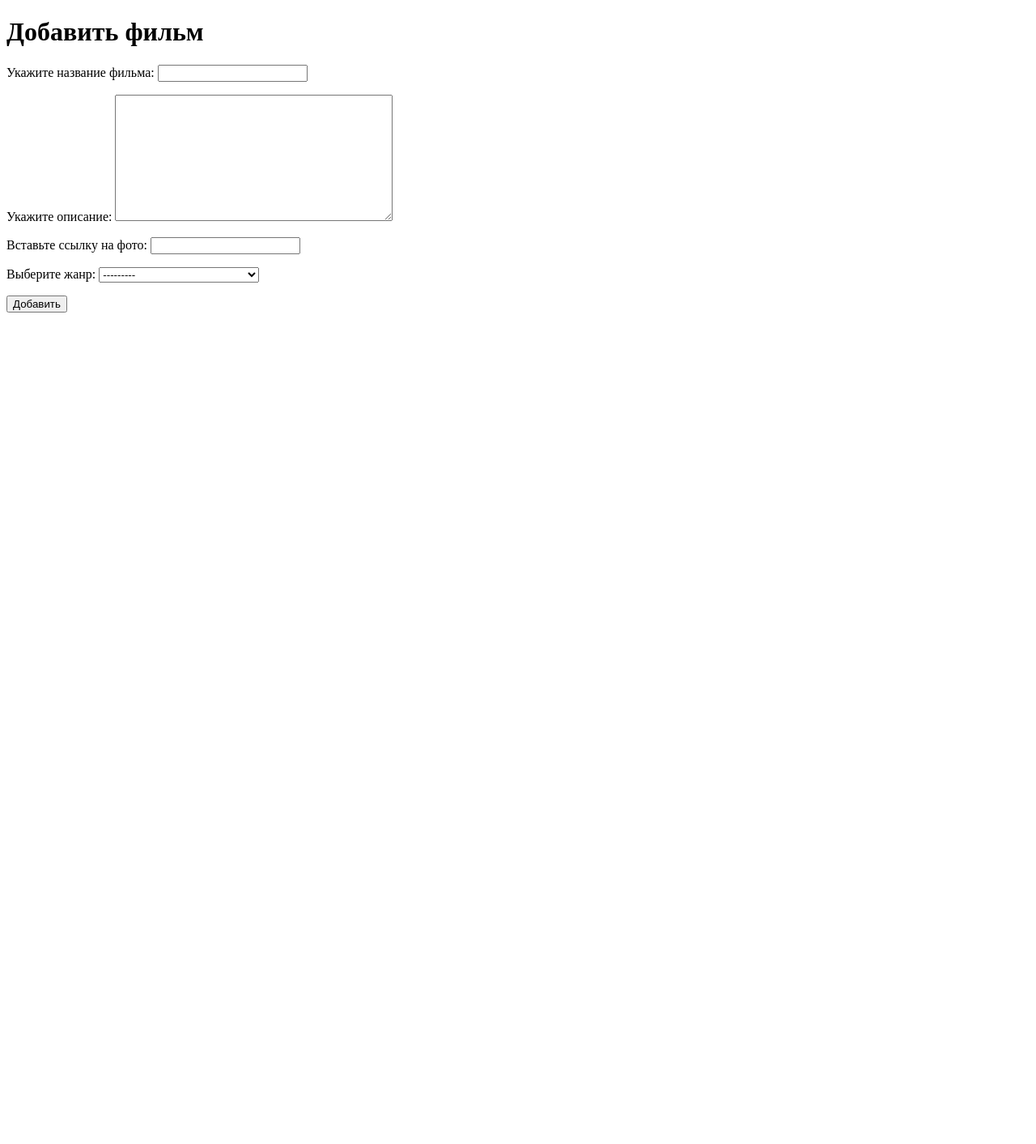
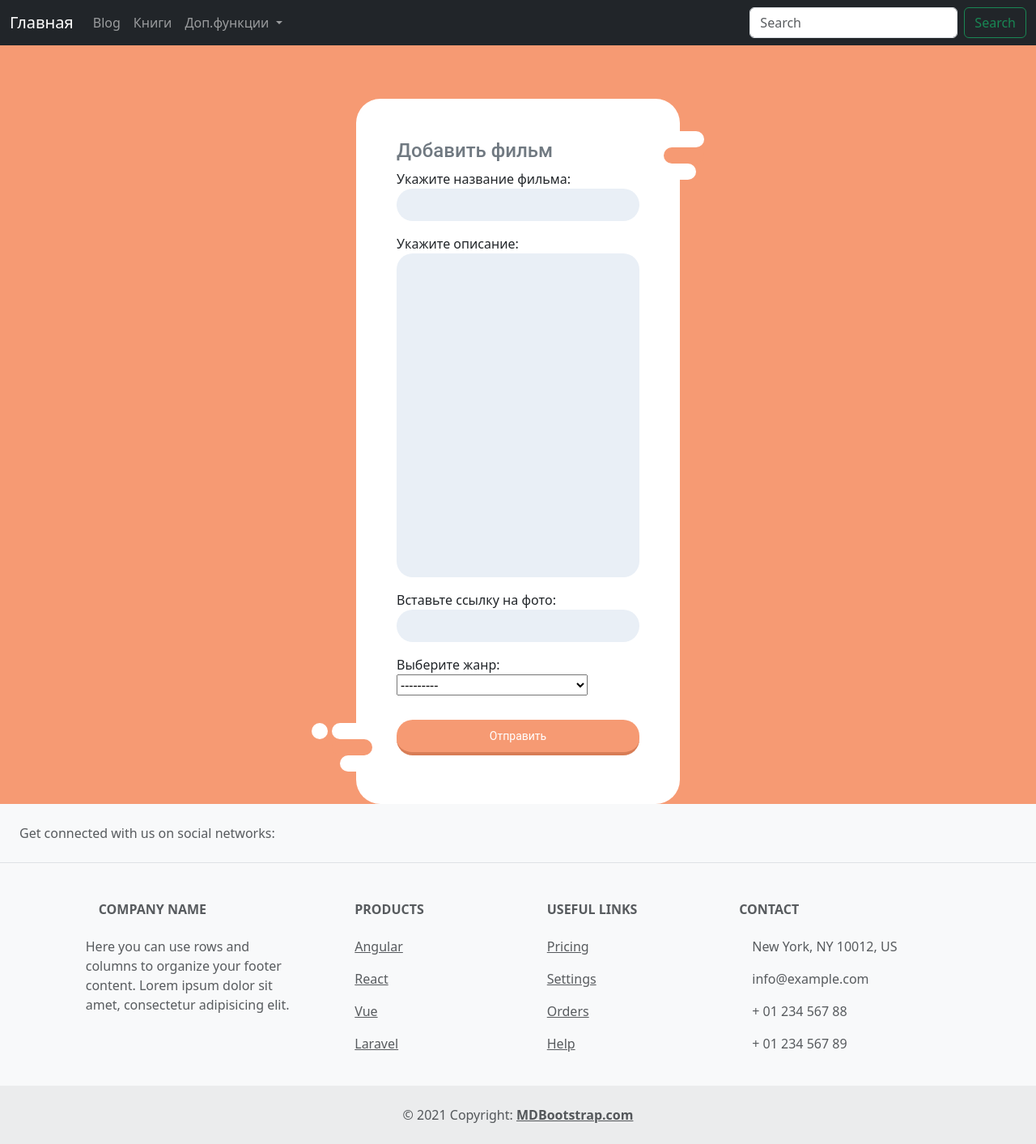
Before and after one commit to bekturtoktobekov/Django, a Django app: page /create_film/ in a window 1280 px wide. Shown: the whole page at 81% size. Before the commit the page ends 386 px from the top, so only its background shows below. Run offline with Django 3.2, Linux system fonts and the light colour scheme.

Commit message:
css styles

```diff
--- /dev/null
+++ b/static/css/create_film.css
@@ -0,0 +1,92 @@
+* {
+   box-sizing: border-box;
+}
+body {
+   background: #f69a73;
+}
+.decor {
+   position: relative;
+   max-width: 400px;
+   margin: 50px auto 0;
+   background: white;
+   border-radius: 30px;
+}
+.form-left-decoration, .form-right-decoration {
+   content: "";
+   position: absolute;
+   width: 50px;
+   height: 20px;
+   background: #f69a73;
+   border-radius: 20px;
+}
+.form-left-decoration {
+   bottom: 60px;
+   left: -30px;
+}
+.form-right-decoration {
+   top: 60px;
+   right: -30px;
+}
+.form-left-decoration:before, .form-left-decoration:after, .form-right-decoration:before, .form-right-decoration:after {
+   content: "";
+   position: absolute;
+   width: 50px;
+   height: 20px;
+   border-radius: 30px;
+   background: white;
+}
+.form-left-decoration:before {
+   top: -20px;
+}
+.form-left-decoration:after {
+   top: 20px;
+   left: 10px;
+}
+.form-right-decoration:before {
+   top: -20px;
+   right: 0;
+}
+.form-right-decoration:after {
+   top: 20px;
+   right: 10px;
+}
+.circle {
+   position: absolute;
+   bottom: 80px;
+   left: -55px;
+   width: 20px;
+   height: 20px;
+   border-radius: 50%;
+   background: white;
+}
+.form-inner {
+   padding: 50px;
+}
+.form-inner input, .form-inner textarea {
+   display: block;
+   width: 100%;
+   padding: 0 20px;
+   margin-bottom: 10px;
+   background: #E9EFF6;
+   line-height: 40px;
+   border-width: 0;
+   border-radius: 20px;
+   font-family: 'Roboto', sans-serif;
+}
+.form-inner input[type="submit"] {
+   margin-top: 30px;
+   background: #f69a73;
+   border-bottom: 4px solid #d87d56;
+   color: white;
+   font-size: 14px;
+}
+.form-inner textarea {
+   resize: none;
+}
+.form-inner h3 {
+   margin-top: 0;
+   font-family: 'Roboto', sans-serif;
+   font-weight: 500;
+   font-size: 24px;
+   color: #707981;
+}
--- a/templates/films/crud/create_film.html
+++ b/templates/films/crud/create_film.html
@@ -1,16 +1,15 @@
-<!DOCTYPE html>
-<html lang="en">
-<head>
-    <meta charset="UTF-8">
-    <title>Create Film</title>
-
-</head>
-<body>
-    <h1>Добавить фильм</h1>
-    <form action="/create_film/" method="POST" enctype="multipart/form-data">
+{% load static %}
+{% include 'films/header.html' %}
+<link rel="stylesheet" href="{% static 'css/create_film.css' %}">
+<form class="decor" action="/create_film/" method="POST" enctype="multipart/form-data">
+    <div class="form-left-decoration"></div>
+    <div class="form-right-decoration"></div>
+    <div class="circle"></div>
+    <div class="form-inner">
+        <h3>Добавить фильм</h3>
         {% csrf_token %}
         {{form.as_p}}
-        <button type="submit">Добавить</button>
-    </form>
-</body>
-</html>
+        <input type="submit" value="Отправить">
+    </div>
+</form>
+{% include 'films/footer.html' %}
--- /dev/null
+++ b/templates/films/footer.html
@@ -0,0 +1,122 @@
+<!-- Footer -->
+<footer class="text-center text-lg-start bg-body-tertiary text-muted">
+  <!-- Section: Social media -->
+  <section class="d-flex justify-content-center justify-content-lg-between p-4 border-bottom">
+    <!-- Left -->
+    <div class="me-5 d-none d-lg-block">
+      <span>Get connected with us on social networks:</span>
+    </div>
+    <!-- Left -->
+
+    <!-- Right -->
+    <div>
+      <a href="" class="me-4 text-reset">
+        <i class="fab fa-facebook-f"></i>
+      </a>
+      <a href="" class="me-4 text-reset">
+        <i class="fab fa-twitter"></i>
+      </a>
+      <a href="" class="me-4 text-reset">
+        <i class="fab fa-google"></i>
+      </a>
+      <a href="" class="me-4 text-reset">
+        <i class="fab fa-instagram"></i>
+      </a>
+      <a href="" class="me-4 text-reset">
+        <i class="fab fa-linkedin"></i>
+      </a>
+      <a href="" class="me-4 text-reset">
+        <i class="fab fa-github"></i>
+      </a>
+    </div>
+    <!-- Right -->
+  </section>
+  <!-- Section: Social media -->
+
+  <!-- Section: Links  -->
+  <section class="">
+    <div class="container text-center text-md-start mt-5">
+      <!-- Grid row -->
+      <div class="row mt-3">
+        <!-- Grid column -->
+        <div class="col-md-3 col-lg-4 col-xl-3 mx-auto mb-4">
+          <!-- Content -->
+          <h6 class="text-uppercase fw-bold mb-4">
+            <i class="fas fa-gem me-3"></i>Company name
+          </h6>
+          <p>
+            Here you can use rows and columns to organize your footer content. Lorem ipsum
+            dolor sit amet, consectetur adipisicing elit.
+          </p>
+        </div>
+        <!-- Grid column -->
+
+        <!-- Grid column -->
+        <div class="col-md-2 col-lg-2 col-xl-2 mx-auto mb-4">
+          <!-- Links -->
+          <h6 class="text-uppercase fw-bold mb-4">
+            Products
+          </h6>
+          <p>
+            <a href="#!" class="text-reset">Angular</a>
+          </p>
+          <p>
+            <a href="#!" class="text-reset">React</a>
+          </p>
+          <p>
+            <a href="#!" class="text-reset">Vue</a>
+          </p>
+          <p>
+            <a href="#!" class="text-reset">Laravel</a>
+          </p>
+        </div>
+        <!-- Grid column -->
+
+        <!-- Grid column -->
+        <div class="col-md-3 col-lg-2 col-xl-2 mx-auto mb-4">
+          <!-- Links -->
+          <h6 class="text-uppercase fw-bold mb-4">
+            Useful links
+          </h6>
+          <p>
+            <a href="#!" class="text-reset">Pricing</a>
+          </p>
+          <p>
+            <a href="#!" class="text-reset">Settings</a>
+          </p>
+          <p>
+            <a href="#!" class="text-reset">Orders</a>
+          </p>
+          <p>
+            <a href="#!" class="text-reset">Help</a>
+          </p>
+        </div>
+        <!-- Grid column -->
+
+        <!-- Grid column -->
+        <div class="col-md-4 col-lg-3 col-xl-3 mx-auto mb-md-0 mb-4">
+          <!-- Links -->
+          <h6 class="text-uppercase fw-bold mb-4">Contact</h6>
+          <p><i class="fas fa-home me-3"></i> New York, NY 10012, US</p>
+          <p>
+            <i class="fas fa-envelope me-3"></i>
+            info@example.com
+          </p>
+          <p><i class="fas fa-phone me-3"></i> + 01 234 567 88</p>
+          <p><i class="fas fa-print me-3"></i> + 01 234 567 89</p>
+        </div>
+        <!-- Grid column -->
+      </div>
+      <!-- Grid row -->
+    </div>
+  </section>
+  <!-- Section: Links  -->
+
+  <!-- Copyright -->
+  <div class="text-center p-4" style="background-color: rgba(0, 0, 0, 0.05);">
+    © 2021 Copyright:
+    <a class="text-reset fw-bold" href="https://mdbootstrap.com/">MDBootstrap.com</a>
+  </div>
+  <!-- Copyright -->
+</footer>
+<!-- Footer -->
--- /dev/null
+++ b/templates/films/header.html
@@ -0,0 +1,46 @@
+<!doctype html>
+<html lang="en">
+<head>
+    <meta charset="UTF-8">
+    <meta name="viewport"
+          content="width=device-width, user-scalable=no, initial-scale=1.0, maximum-scale=1.0, minimum-scale=1.0">
+    <meta http-equiv="X-UA-Compatible" content="ie=edge">
+    <title>Movies.kg</title>
+  <link href="https://cdn.jsdelivr.net/npm/bootstrap@5.3.2/dist/css/bootstrap.min.css" rel="stylesheet" integrity="sha384-T3c6CoIi6uLrA9TneNEoa7RxnatzjcDSCmG1MXxSR1GAsXEV/Dwwykc2MPK8M2HN" crossorigin="anonymous">
+  <script src="https://cdn.jsdelivr.net/npm/bootstrap@5.3.2/dist/js/bootstrap.bundle.min.js" integrity="sha384-C6RzsynM9kWDrMNeT87bh95OGNyZPhcTNXj1NW7RuBCsyN/o0jlpcV8Qyq46cDfL" crossorigin="anonymous"></script>
+</head>
+<body>
+<nav class="navbar navbar-expand-lg navbar-dark bg-dark fixed-top">
+  <div class="container-fluid">
+    <a class="navbar-brand" href="/movies_list">Главная</a>
+    <button class="navbar-toggler" type="button" data-bs-toggle="collapse" data-bs-target="#navbarSupportedContent" aria-controls="navbarSupportedContent" aria-expanded="false" aria-label="Toggle navigation">
+      <span class="navbar-toggler-icon"></span>
+    </button>
+    <div class="collapse navbar-collapse" id="navbarSupportedContent">
+      <ul class="navbar-nav me-auto mb-2 mb-lg-0">
+        <li class="nav-item">
+          <a class="nav-link" href="/blog">Blog</a>
+        </li>
+        <li class="nav-item">
+          <a class="nav-link" href="/books">Книги</a>
+        </li>
+        <li class="nav-item dropdown">
+          <a class="nav-link dropdown-toggle" href="#" role="button" data-bs-toggle="dropdown" aria-expanded="false">
+            Доп.функции
+          </a>
+          <ul class="dropdown-menu">
+            <li><a class="dropdown-item" href="/admin">Admin</a></li>
+            <li><a class="dropdown-item" href="/create_review">Оставить отзыв</a></li>
+            <li><hr class="dropdown-divider"></li>
+            <li><a class="dropdown-item" href="/create_film">Добавить персонажа</a></li>
+          </ul>
+        </li>
+      </ul>
+      <form class="d-flex" role="search">
+        <input class="form-control me-2" type="search" placeholder="Search" aria-label="Search">
+        <button class="btn btn-outline-success" type="submit">Search</button>
+      </form>
+    </div>
+  </div>
+</nav>
+<br><br><br>
--- a/tv_show/models.py
+++ b/tv_show/models.py
@@ -21,6 +21,25 @@
     def __str__(self):
         return self.name
 
+# class Review(models.Model):
+#     CHOICES = (
+#         (1, '1 звезда'),
+#         (2, '2 звезды'),
+#         (3, '3 звезды'),
+#         (4, '4 звезды'),
+#         (5, '5 звезд'),
+#     )
+#
+#     text = models.TextField(verbose_name='Введите комментарий')
+#     stars = models.PositiveIntegerField(choices=CHOICES, default=5, verbose_name='Поставьте звезду')
+#
+#
+#     def __str__(self):
+#         return f'{self.stars}\n{self.text}'
+#
+# class Review(models.Model):
+#     movies = models.ForeignKey(Movies, on_delete=models.CASCADE, related_name='tekken_reviews',)
+#     text = models.TextField()
 class Review(models.Model):
     CHOICES = (
         (1, '1 звезда'),
@@ -29,9 +48,10 @@
         (4, '4 звезды'),
         (5, '5 звезд'),
     )
+
+    movie = models.ForeignKey(Movies, on_delete=models.CASCADE, related_name='reviews')
     text = models.TextField(verbose_name='Введите комментарий')
     stars = models.PositiveIntegerField(choices=CHOICES, default=5, verbose_name='Поставьте звезду')
 
-
     def __str__(self):
-        return f'{self.stars}\n{self.text}'
+        return f'{self.stars} звезды\n{self.text}'
--- a/tv_show/urls.py
+++ b/tv_show/urls.py
@@ -7,6 +7,5 @@
     path('movies_list/<int:id>/delete/', views.delete_film, name='delete_film'),
     path('movies_list/<int:id>/update/', views.edit_film, name='edit_film'),
     path('create_film/', views.create_new_film, name='create_film'),
-    path('create_review/', views.add_review, name='create_review'),
-    path('see_review/', views.list_review, name='see_review')
+    path('create_review/', views.add_review, name='add_review'),
 ]
--- a/tv_show/views.py
+++ b/tv_show/views.py
@@ -57,9 +57,3 @@
         form = forms.ReviewForm()
     return render(request, template_name='films/crud/add_review.html',
                   context={'form': form})
-
-def list_review(request):
-    if request.method == 'GET':
-        reviews = models.Review.objects.all()
-        return render(request, template_name='films/movies_detail.html',
-                      context={'reviews' : reviews})
```
Also changed, not shown: static/css/style.css (added, +10 -0 lines), templates/blog.html (+2 -9 lines), templates/books.html (+2 -9 lines), templates/films/crud/add_review.html (+2 -10 lines), templates/films/crud/edit_film.html (+2 -9 lines), templates/films/movies_detail.html (+4 -11 lines), templates/films/movies_list.html (+18 -23 lines), templates/tekken_game/header.html (added, +48 -0 lines), templates/tekken_game/persons_list.html (+1 -7 lines), templates/tekken_game/footer.html (added), tv_show/migrations/0005_review_movie.py (added).
